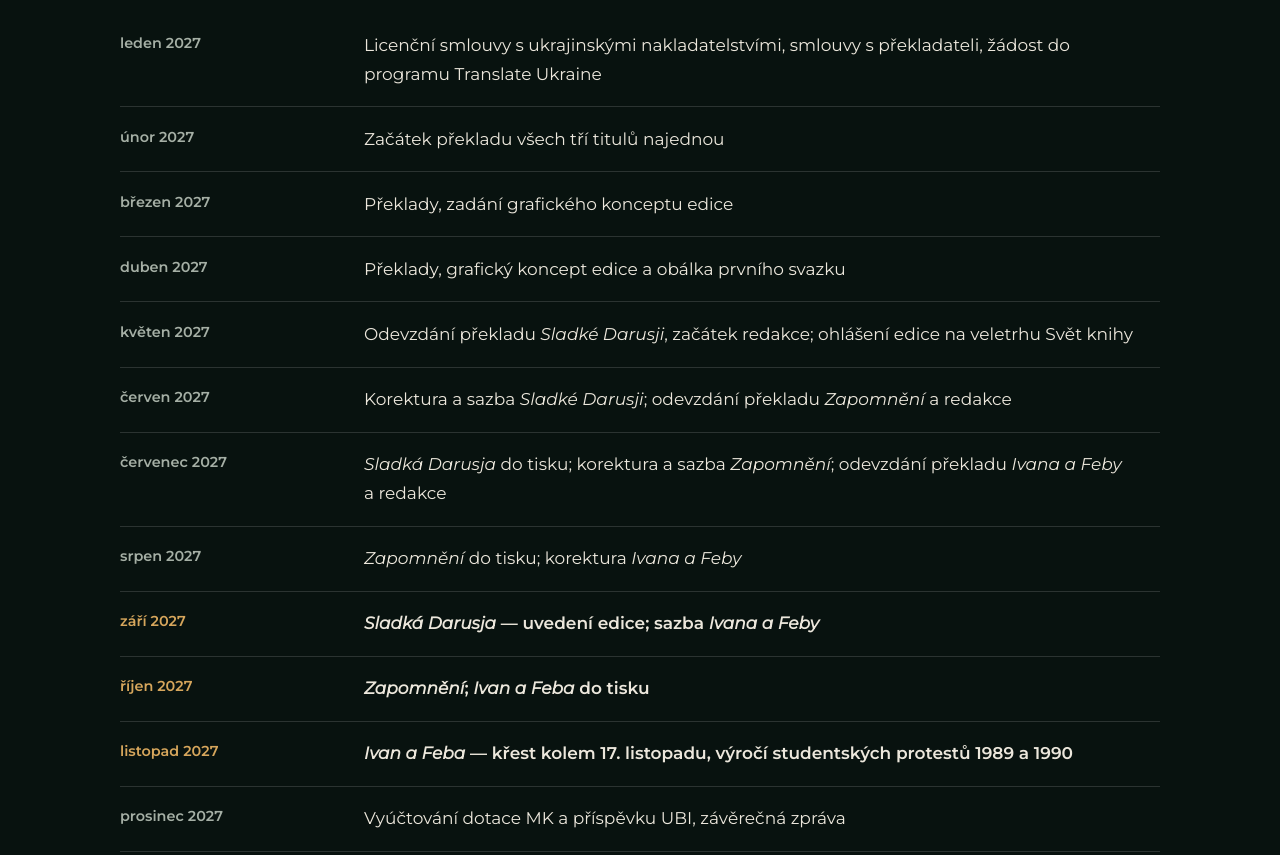
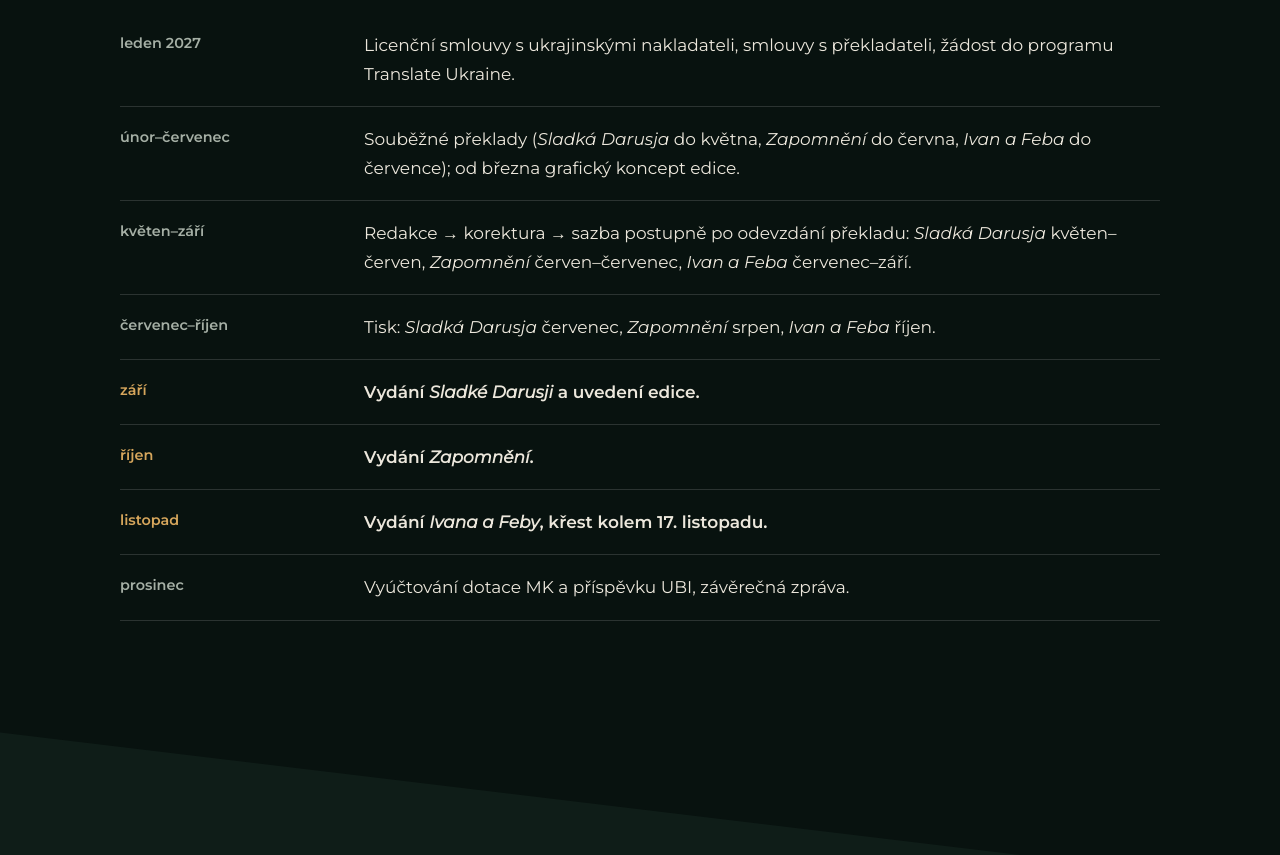
Before and after one commit to bb-stef/kisk-edice, a plain HTML site: page index.html in a window 1280 px wide. Shown: the part 6101-6956 px from the top of the page. Drawn offline with Linux system fonts and the light colour scheme.

Commit message:
Sync schedule, budget and promotion texts with project description
Co-Authored-By: Claude Opus 5.5 <noreply@anthropic.com>

```diff
--- a/index.html
+++ b/index.html
@@ -224,18 +224,14 @@
       <p class="eyebrow">Harmonogram</p>
 
       <ol class="timeline">
-        <li><span class="t-date">leden 2027</span><span class="t-text">Licenční smlouvy s&nbsp;ukrajinskými nakladatelstvími, smlouvy s&nbsp;překladateli, žádost do programu Translate Ukraine</span></li>
-        <li><span class="t-date">únor 2027</span><span class="t-text">Začátek překladu všech tří titulů najednou</span></li>
-        <li><span class="t-date">březen 2027</span><span class="t-text">Překlady, zadání grafického konceptu edice</span></li>
-        <li><span class="t-date">duben 2027</span><span class="t-text">Překlady, grafický koncept edice a&nbsp;obálka prvního svazku</span></li>
-        <li><span class="t-date">květen 2027</span><span class="t-text">Odevzdání překladu <em>Sladké Darusji</em>, začátek redakce; ohlášení edice na veletrhu Svět knihy</span></li>
-        <li><span class="t-date">červen 2027</span><span class="t-text">Korektura a&nbsp;sazba <em>Sladké Darusji</em>; odevzdání překladu <em>Zapomnění</em> a&nbsp;redakce</span></li>
-        <li><span class="t-date">červenec 2027</span><span class="t-text"><em>Sladká Darusja</em> do tisku; korektura a&nbsp;sazba <em>Zapomnění</em>; odevzdání překladu <em>Ivana a&nbsp;Feby</em> a&nbsp;redakce</span></li>
-        <li><span class="t-date">srpen 2027</span><span class="t-text"><em>Zapomnění</em> do tisku; korektura <em>Ivana a&nbsp;Feby</em></span></li>
-        <li class="t-key"><span class="t-date">září 2027</span><span class="t-text"><em>Sladká Darusja</em>&nbsp;— uvedení edice; sazba <em>Ivana a&nbsp;Feby</em></span></li>
-        <li class="t-key"><span class="t-date">říjen 2027</span><span class="t-text"><em>Zapomnění</em>; <em>Ivan a&nbsp;Feba</em> do tisku</span></li>
-        <li class="t-key"><span class="t-date">listopad 2027</span><span class="t-text"><em>Ivan a&nbsp;Feba</em>&nbsp;— křest kolem 17.&nbsp;listopadu, výročí studentských protestů 1989 a&nbsp;1990</span></li>
-        <li><span class="t-date">prosinec 2027</span><span class="t-text">Vyúčtování dotace MK a&nbsp;příspěvku UBI, závěrečná zpráva</span></li>
+        <li><span class="t-date">leden 2027</span><span class="t-text">Licenční smlouvy s&nbsp;ukrajinskými nakladateli, smlouvy s&nbsp;překladateli, žádost do programu Translate Ukraine.</span></li>
+        <li><span class="t-date">únor–červenec</span><span class="t-text">Souběžné překlady (<em>Sladká Darusja</em> do května, <em>Zapomnění</em> do června, <em>Ivan a&nbsp;Feba</em> do července); od března grafický koncept edice.</span></li>
+        <li><span class="t-date">květen–září</span><span class="t-text">Redakce → korektura → sazba postupně po odevzdání překladu: <em>Sladká Darusja</em> květen–červen, <em>Zapomnění</em> červen–červenec, <em>Ivan a&nbsp;Feba</em> červenec–září.</span></li>
+        <li><span class="t-date">červenec–říjen</span><span class="t-text">Tisk: <em>Sladká Darusja</em> červenec, <em>Zapomnění</em> srpen, <em>Ivan a&nbsp;Feba</em> říjen.</span></li>
+        <li class="t-key"><span class="t-date">září</span><span class="t-text">Vydání <em>Sladké Darusji</em> a&nbsp;uvedení edice.</span></li>
+        <li class="t-key"><span class="t-date">říjen</span><span class="t-text">Vydání <em>Zapomnění</em>.</span></li>
+        <li class="t-key"><span class="t-date">listopad</span><span class="t-text">Vydání <em>Ivana a&nbsp;Feby</em>, křest kolem 17.&nbsp;listopadu.</span></li>
+        <li><span class="t-date">prosinec</span><span class="t-text">Vyúčtování dotace MK a&nbsp;příspěvku UBI, závěrečná zpráva.</span></li>
       </ol>
     </div>
   </section>
@@ -248,7 +244,7 @@
           <p class="eyebrow">Rozpočet</p>
         </div>
         <div class="prose">
-          <p>Rozpočet je sestavený podle formuláře Ministerstva kultury (jednoletý rozpočet žádosti) zvlášť pro každý titul. <strong>Dotace MK</strong> nepřesahuje 50&nbsp;% nákladů a&nbsp;jde především na honoráře překladatelů, redaktorů, korektorů a&nbsp;grafika, nikoli na tisk. Licenci a&nbsp;tisk pokryje příspěvek <strong>Ukrajinského knižního institutu</strong> z&nbsp;programu Translate Ukraine, takže se obě podpory nepřekrývají. Zbytek tvoří <strong>tržby z&nbsp;prodeje</strong> a&nbsp;malý <strong>vlastní vklad</strong>, se kterým bilance vychází na nulu.</p>
+          <p>Edici financujeme vícezdrojově. Dotace MK (49,7–49,9&nbsp;% nákladů, celkem 584&nbsp;000&nbsp;Kč) pokryje jen práci lidí: překlad, doslov, redakci, korekturu, grafiku a&nbsp;sazbu. Licenci a&nbsp;tisk pokryje příspěvek Ukrajinského knižního institutu z&nbsp;programu Translate Ukraine (celkem 230&nbsp;000&nbsp;Kč, do 8&nbsp;000&nbsp;€ na titul), takže se obě podpory nepřekrývají. Zbytek tvoří tržby z&nbsp;prodeje (353&nbsp;700&nbsp;Kč) a&nbsp;vlastní vklad (3&nbsp;900&nbsp;Kč), bilance vychází na nulu.</p>
         </div>
       </div>
 
@@ -380,9 +376,10 @@
           <p class="eyebrow">Propagace</p>
         </div>
         <div class="prose">
-          <p>Edice nemíří na masového čtenáře, ale na čtenáře současné překladové prózy, ukrajinskou komunitu v&nbsp;Česku, studenty a&nbsp;učitele humanitních oborů a&nbsp;knihovny. Propagaci proto stavíme na akcích, které se ukrajinské kultuře a&nbsp;literatuře věnují tematicky, a&nbsp;na lidech, kteří ukrajinskou literaturu v&nbsp;Česku dlouhodobě překládají a&nbsp;komentují.</p>
-          <p>Před vydáním (únor–srpen 2027) edici ohlašujeme a&nbsp;představujeme překladatele s&nbsp;ukázkami z&nbsp;rozpracovaných překladů. Od září každý titul uvádíme samostatnou akcí navázanou na téma knihy.</p>
-          <p><strong>Udržitelnost:</strong> edice bude pokračovat v&nbsp;letech 2028–2029 romány Viktoriji Ameliny a&nbsp;Halyny Šyjan, jednotná grafika usnadní dotisky a&nbsp;náklad 1&nbsp;500&nbsp;výtisků se bude prodávat i&nbsp;v&nbsp;dalších letech.</p>
+          <p>Cílíme na čtenáře překladové prózy, ukrajinskou komunitu, studenty a&nbsp;knihovny, proto volíme tematické akce. Před vydáním edici ohlásíme na festivalu Měsíc Ukrajiny (24. 2.–24. 3., Praha) a&nbsp;u&nbsp;stánku Ukrajiny na Světě knihy (13.–16. 5.), ukázky z&nbsp;překladů přineseme na Měsíc autorského čtení a&nbsp;Ukrainian Culture Festival v&nbsp;Praze.</p>
+          <p><em>Sladkou Darusju</em> uvedeme v&nbsp;září při Noci literatury, <em>Zapomnění</em> v&nbsp;říjnu na veletrhu v&nbsp;Havlíčkově Brodě a&nbsp;<em>Ivana a&nbsp;Febu</em> 17.&nbsp;11. na FF MU s&nbsp;ukrajinistikou.</p>
+          <p>Partnery jsou Ukrajinská iniciativa v&nbsp;ČR, velvyslanectví Ukrajiny, knihovny s&nbsp;ukrajinskými fondy a&nbsp;média iLiteratura.cz, Host a&nbsp;ČRo Vltava. Recenzní výtisky dostanou propagátoři ukrajinské literatury A.&nbsp;Sevruk, M.&nbsp;Iljašenko a&nbsp;R.&nbsp;Kindlerová a&nbsp;knižní tvůrci V.&nbsp;Hamerský (Eclecticreader) a&nbsp;K.&nbsp;Nováková (Klářiny knihy).</p>
+          <p><strong>Udržitelnost:</strong> edice pokračuje v&nbsp;letech 2028–2029 romány V.&nbsp;Ameliny a&nbsp;H.&nbsp;Šyjan, jednotná grafika usnadní dotisky a&nbsp;náklad 1&nbsp;500&nbsp;ks se bude prodávat i&nbsp;v&nbsp;dalších letech.</p>
         </div>
       </div>
 
```
